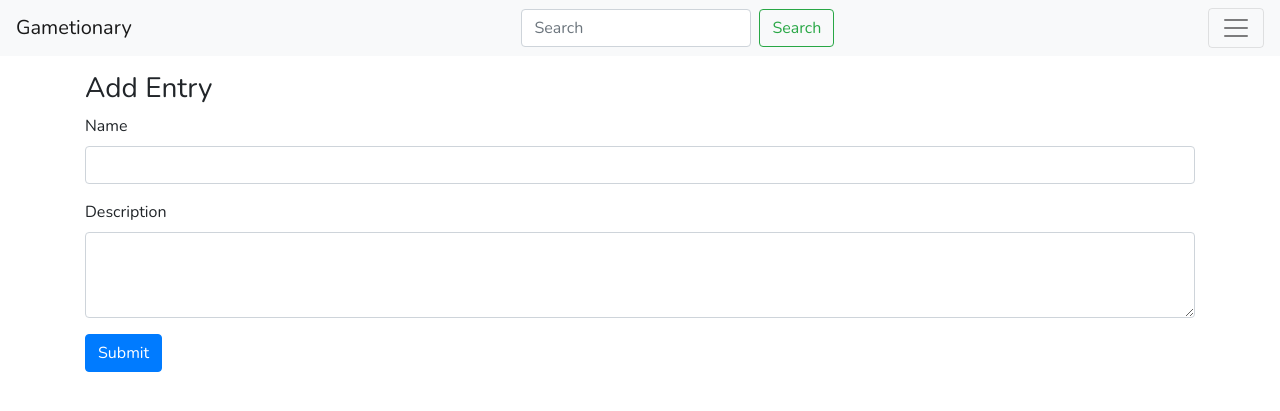
After one commit to DTierneyDev/Gametionary, a Flask app: page /add_entry in a window 1280 px wide. The commit adds this page. Shown: the top 411 px of the page. Run offline with Flask 2, Linux system fonts and the light colour scheme; some libraries are stand-ins or nearby versions.

Commit message:
Added the 'add_entry' webpage. The form on this page can now be submitted to add entries to the database

```diff
--- a/app.py
+++ b/app.py
@@ -15,9 +15,21 @@ mongo = PyMongo(app)
 
 
 @app.route('/')
-@app.route('/get_tasks')
-def get_tasks():
+@app.route('/index')
+def index():
     return render_template("index.html", entries=mongo.db.entries.find())
+
+
+@app.route('/add_entry')
+def add_entry():
+    return render_template("addentry.html")
+
+
+@app.route('/insert_entry', methods=['POST'])
+def insert_entry():
+    entries = mongo.db.entries
+    entries.insert_one(request.form.to_dict())
+    return redirect(url_for('add_entry'))
 
 
 if __name__ == '__main__':
--- /dev/null
+++ b/templates/addentry.html
@@ -0,0 +1,31 @@
+{% extends 'base.html' %}
+{% block content %}
+
+<div class="container my-3">
+	<div class="row">
+		<div class="col-12">
+			<h3>Add Entry</h3>
+		</div>
+	</div>
+	<div class="row">
+		<div class="col-12">
+			<form action="{{url_for('insert_entry')}}" method="POST">
+				<div class="form-group">
+					<label for="name">Name</label>
+					<input type="text" class="form-control" id="name" name="name" placeholder="">
+                </div>
+                <div class="form-group">
+                    <label for="description">Description</label>
+                    <textarea class="form-control" id="description" name="description" rows="3"></textarea>
+                </div>
+                <div class="form-group">
+                    <input type="text" class="form-control" id="upvotes" name="upvotes" value="0" hidden>
+                </div>
+                <button type="submit" class="btn btn-primary">Submit</button>
+			</form>
+		</div>
+	</div>
+</div>
+
+
+{% endblock %}
--- a/templates/base.html
+++ b/templates/base.html
@@ -15,7 +15,7 @@
 <body>
     <!-- NAVBAR -->
 	<nav class="navbar navbar-light bg-light">
-		<a class="navbar-brand" href="#">Gametionary</a>
+		<a class="navbar-brand" href="{{url_for('index')}}">Gametionary</a>
 		<form class="form-inline my-2 my-lg-0">
 			<input class="form-control mr-sm-2" type="search" placeholder="Search">
 			<button class="btn btn-outline-success my-2 my-sm-0" type="submit">Search</button>
@@ -26,7 +26,7 @@
 		<div class="collapse navbar-collapse" id="navbarToggler">
 			<ul class="navbar-nav mr-auto mt-2 mt-lg-0">
 				<li class="nav-item active">
-					<a class="nav-link" href="#">Home</a>
+					<a class="nav-link" href="{{url_for('index')}}">Home</a>
 				</li>
 				<li class="nav-item">
 					<a class="nav-link" href="#">A-Z List</a>
@@ -38,7 +38,7 @@
 					<a class="nav-link" href="#">Random</a>
 				</li>
 				<li class="nav-item">
-					<a class="nav-link" href="#">Add Entry</a>
+					<a class="nav-link" href="{{url_for('add_entry')}}">Add Entry</a>
 				</li>
 			</ul>
 		</div>
```
Also changed, not shown: templates/index.html (+4 -4 lines).
